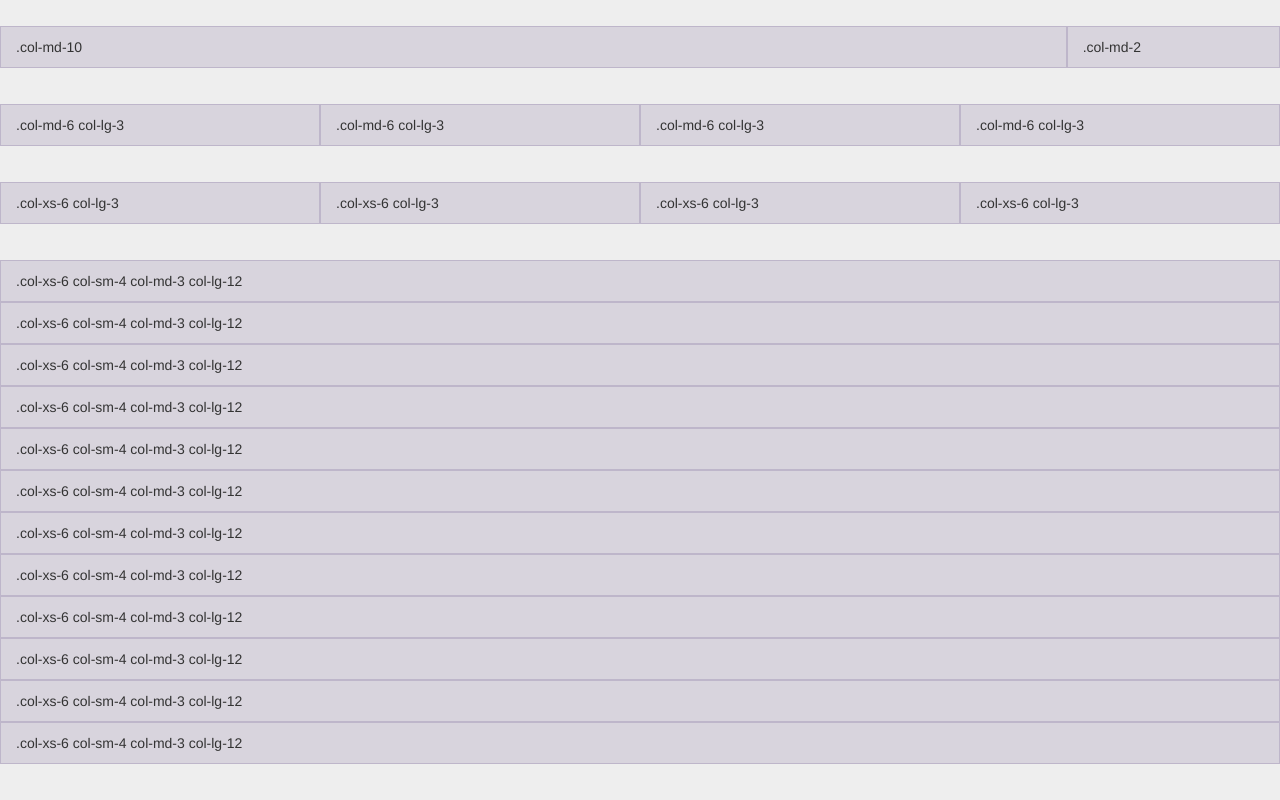
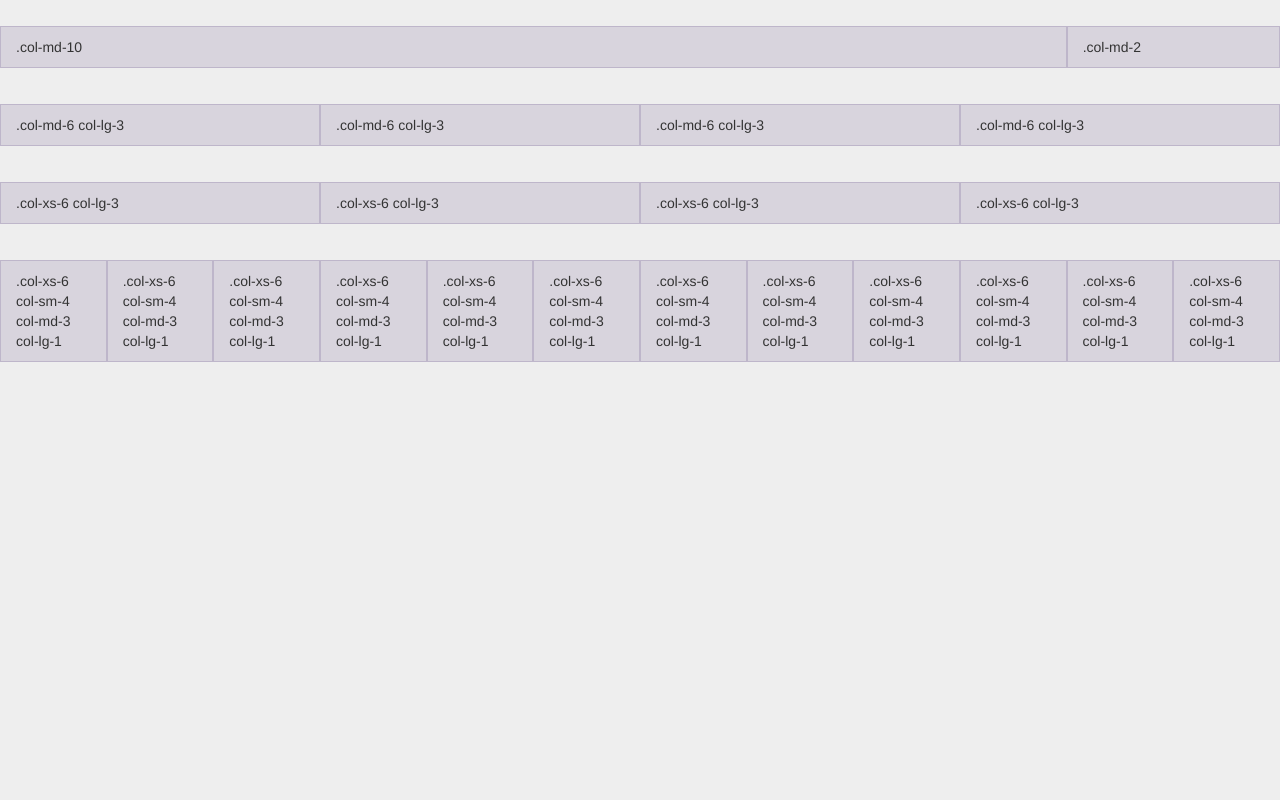
Before and after one commit to scottsilvi/paw, a plain HTML site: page pages/gridsystem.html in a window 1280 px wide. Shown: the part 798-1598 px from the top of the page. After the commit the page ends 1196 px from the top, so only its background shows below. Drawn offline with nearby package versions, Linux system fonts and the light colour scheme.

Commit message:
error on full meant 1/12

```diff
--- a/pages/gridsystem.html
+++ b/pages/gridsystem.html
@@ -86,18 +86,18 @@
     <div class="col-xs-6 col-lg-3">.col-xs-6 col-lg-3</div>
   </div>
   <div class="row">
-    <div class="col-xs-6 col-sm-4 col-md-3 col-lg-12">.col-xs-6 col-sm-4 col-md-3 col-lg-12</div>
-    <div class="col-xs-6 col-sm-4 col-md-3 col-lg-12">.col-xs-6 col-sm-4 col-md-3 col-lg-12</div>
-    <div class="col-xs-6 col-sm-4 col-md-3 col-lg-12">.col-xs-6 col-sm-4 col-md-3 col-lg-12</div>
-    <div class="col-xs-6 col-sm-4 col-md-3 col-lg-12">.col-xs-6 col-sm-4 col-md-3 col-lg-12</div>
-    <div class="col-xs-6 col-sm-4 col-md-3 col-lg-12">.col-xs-6 col-sm-4 col-md-3 col-lg-12</div>
-    <div class="col-xs-6 col-sm-4 col-md-3 col-lg-12">.col-xs-6 col-sm-4 col-md-3 col-lg-12</div>
-    <div class="col-xs-6 col-sm-4 col-md-3 col-lg-12">.col-xs-6 col-sm-4 col-md-3 col-lg-12</div>
-    <div class="col-xs-6 col-sm-4 col-md-3 col-lg-12">.col-xs-6 col-sm-4 col-md-3 col-lg-12</div>
-    <div class="col-xs-6 col-sm-4 col-md-3 col-lg-12">.col-xs-6 col-sm-4 col-md-3 col-lg-12</div>
-    <div class="col-xs-6 col-sm-4 col-md-3 col-lg-12">.col-xs-6 col-sm-4 col-md-3 col-lg-12</div>
-    <div class="col-xs-6 col-sm-4 col-md-3 col-lg-12">.col-xs-6 col-sm-4 col-md-3 col-lg-12</div>
-    <div class="col-xs-6 col-sm-4 col-md-3 col-lg-12">.col-xs-6 col-sm-4 col-md-3 col-lg-12</div>
+    <div class="col-xs-6 col-sm-4 col-md-3 col-lg-1">.col-xs-6 col-sm-4 col-md-3 col-lg-1</div>
+    <div class="col-xs-6 col-sm-4 col-md-3 col-lg-1">.col-xs-6 col-sm-4 col-md-3 col-lg-1</div>
+    <div class="col-xs-6 col-sm-4 col-md-3 col-lg-1">.col-xs-6 col-sm-4 col-md-3 col-lg-1</div>
+    <div class="col-xs-6 col-sm-4 col-md-3 col-lg-1">.col-xs-6 col-sm-4 col-md-3 col-lg-1</div>
+    <div class="col-xs-6 col-sm-4 col-md-3 col-lg-1">.col-xs-6 col-sm-4 col-md-3 col-lg-1</div>
+    <div class="col-xs-6 col-sm-4 col-md-3 col-lg-1">.col-xs-6 col-sm-4 col-md-3 col-lg-1</div>
+    <div class="col-xs-6 col-sm-4 col-md-3 col-lg-1">.col-xs-6 col-sm-4 col-md-3 col-lg-1</div>
+    <div class="col-xs-6 col-sm-4 col-md-3 col-lg-1">.col-xs-6 col-sm-4 col-md-3 col-lg-1</div>
+    <div class="col-xs-6 col-sm-4 col-md-3 col-lg-1">.col-xs-6 col-sm-4 col-md-3 col-lg-1</div>
+    <div class="col-xs-6 col-sm-4 col-md-3 col-lg-1">.col-xs-6 col-sm-4 col-md-3 col-lg-1</div>
+    <div class="col-xs-6 col-sm-4 col-md-3 col-lg-1">.col-xs-6 col-sm-4 col-md-3 col-lg-1</div>
+    <div class="col-xs-6 col-sm-4 col-md-3 col-lg-1">.col-xs-6 col-sm-4 col-md-3 col-lg-1</div>
   </div>
 
 
```
